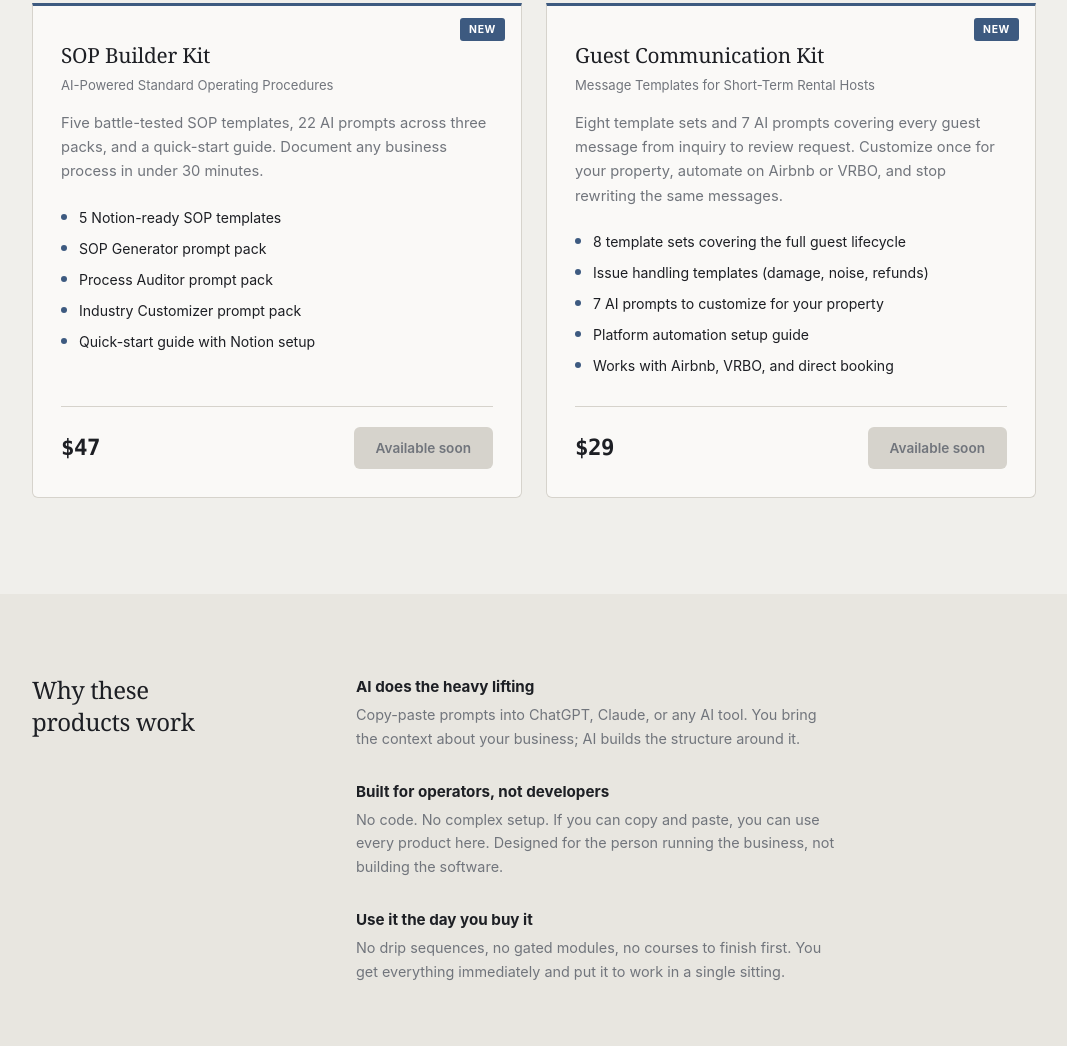
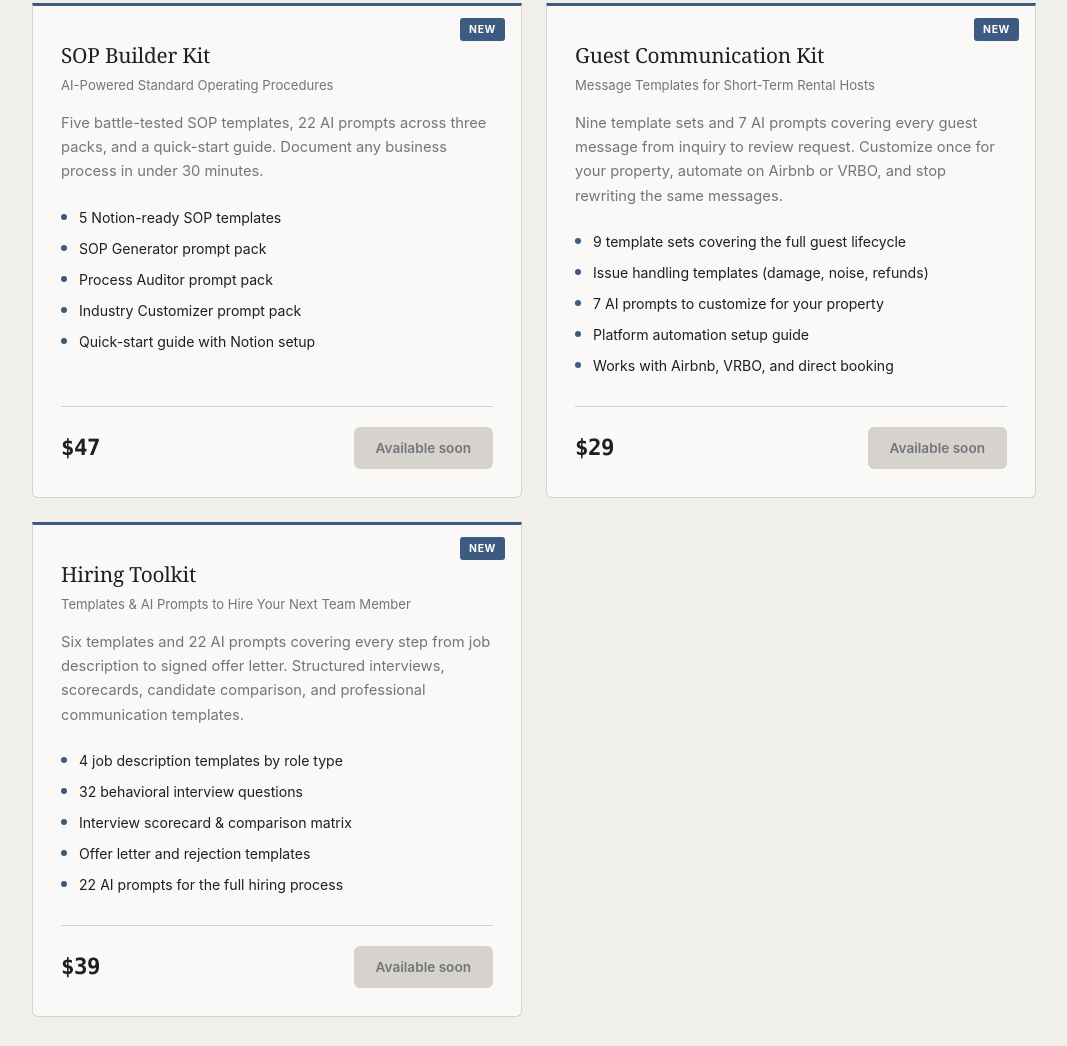
Before and after one commit to RnBBnBOrg/governoble-online, a plain HTML site: page index.html in a window 1280 px wide. Shown: the part 746-1792 px from the top of the page, without its empty margins (106-1173 px from the left). Drawn offline with Linux system fonts and the light colour scheme.

Commit message:
Add Hiring Toolkit product card, update Guest Kit to 9 template sets
Co-Authored-By: Claude Opus 4.6 <noreply@anthropic.com>

```diff
--- a/index.html
+++ b/index.html
@@ -56,9 +56,9 @@
           <span class="card-badge">New</span>
           <h3>Guest Communication Kit</h3>
           <p class="card-tagline">Message Templates for Short-Term Rental Hosts</p>
-          <p class="card-desc">Eight template sets and 7 AI prompts covering every guest message from inquiry to review request. Customize once for your property, automate on Airbnb or VRBO, and stop rewriting the same messages.</p>
+          <p class="card-desc">Nine template sets and 7 AI prompts covering every guest message from inquiry to review request. Customize once for your property, automate on Airbnb or VRBO, and stop rewriting the same messages.</p>
           <ul class="card-features">
-            <li>8 template sets covering the full guest lifecycle</li>
+            <li>9 template sets covering the full guest lifecycle</li>
             <li>Issue handling templates (damage, noise, refunds)</li>
             <li>7 AI prompts to customize for your property</li>
             <li>Platform automation setup guide</li>
@@ -66,6 +66,24 @@
           </ul>
           <div class="card-foot">
             <span class="card-price">$29</span>
+            <span class="card-cta-disabled">Available soon</span>
+          </div>
+        </div>
+
+        <div class="product-card">
+          <span class="card-badge">New</span>
+          <h3>Hiring Toolkit</h3>
+          <p class="card-tagline">Templates & AI Prompts to Hire Your Next Team Member</p>
+          <p class="card-desc">Six templates and 22 AI prompts covering every step from job description to signed offer letter. Structured interviews, scorecards, candidate comparison, and professional communication templates.</p>
+          <ul class="card-features">
+            <li>4 job description templates by role type</li>
+            <li>32 behavioral interview questions</li>
+            <li>Interview scorecard & comparison matrix</li>
+            <li>Offer letter and rejection templates</li>
+            <li>22 AI prompts for the full hiring process</li>
+          </ul>
+          <div class="card-foot">
+            <span class="card-price">$39</span>
             <span class="card-cta-disabled">Available soon</span>
           </div>
         </div>
```
